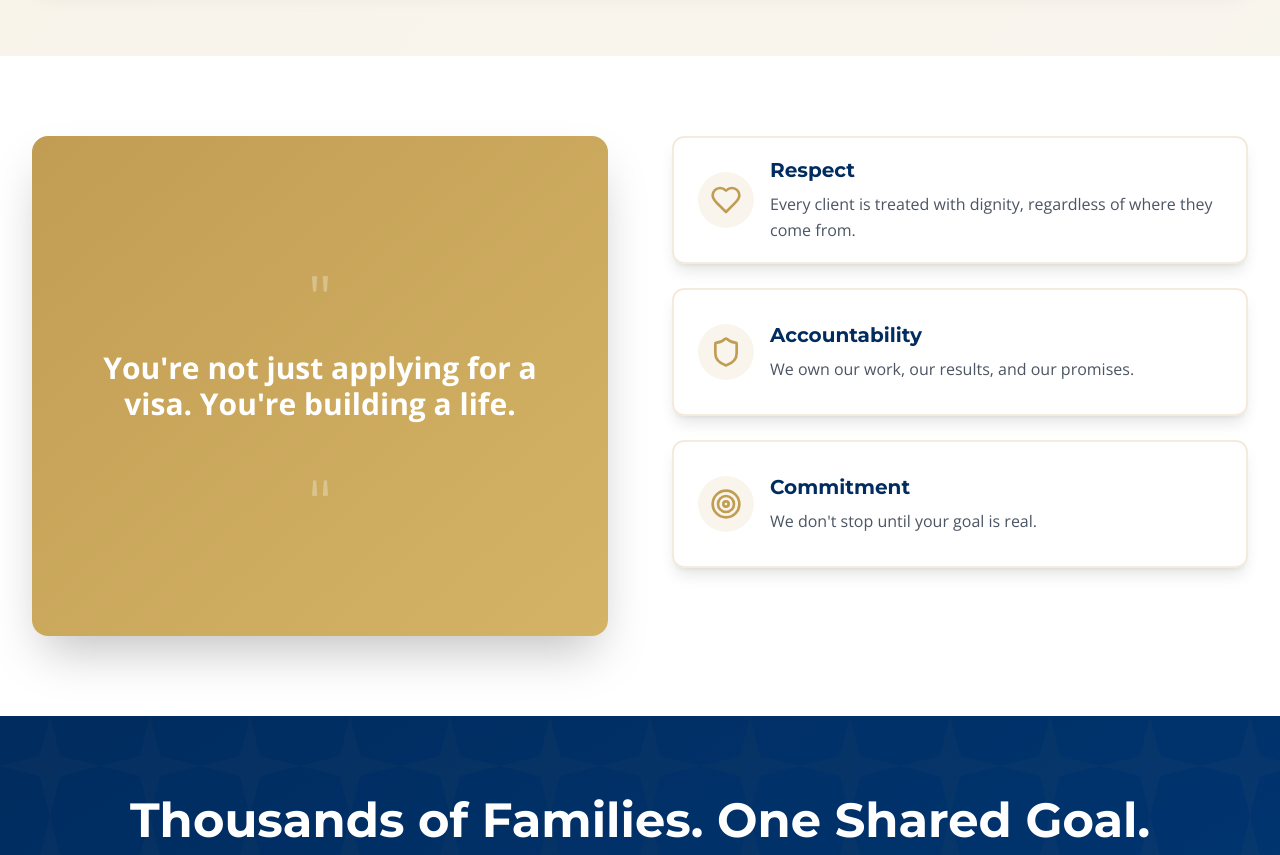
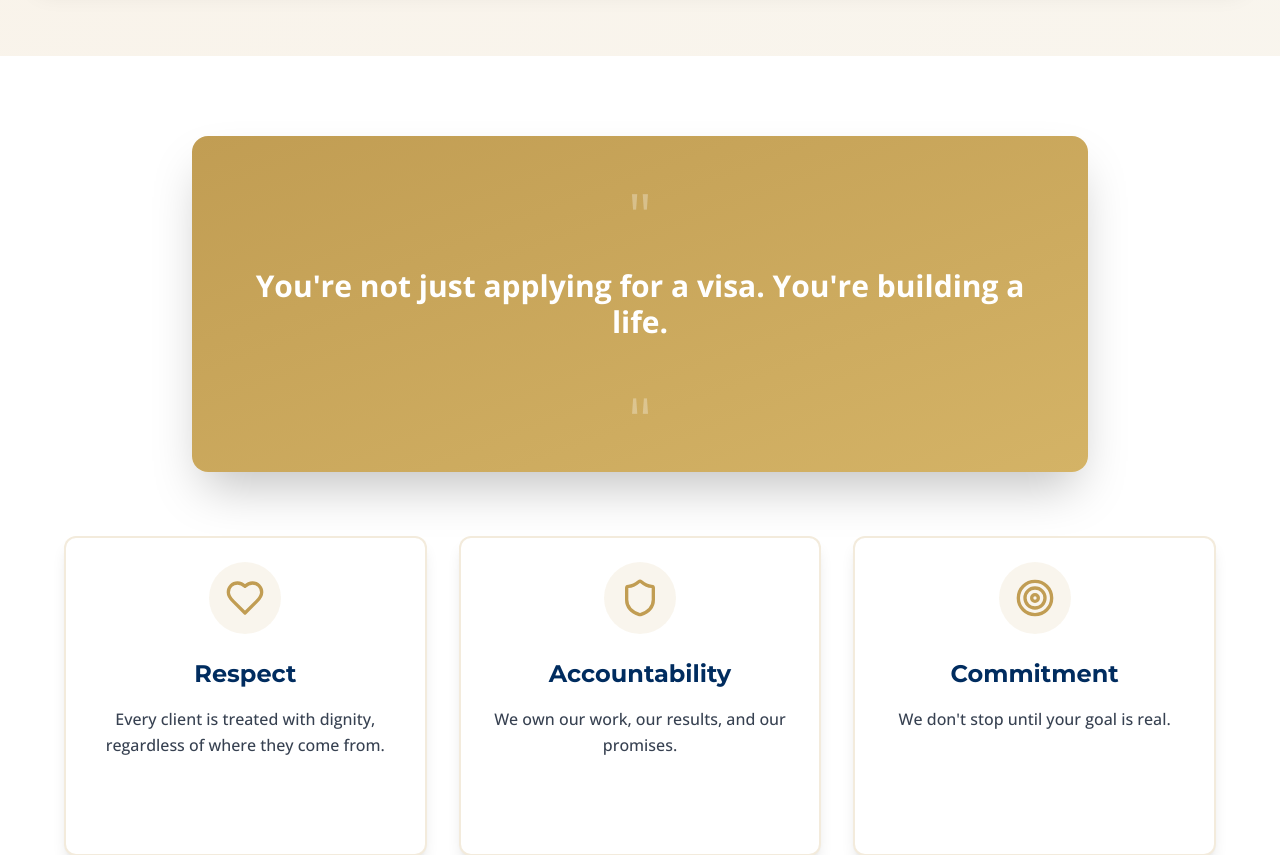
Before and after one commit to OctiAI/RAC_project-bolt, a React (Vite) app: page / in a window 1280 px wide. Shown: the part 3080-3935 px from the top of the page. Built offline with nearby package versions, Linux system fonts and the light colour scheme.

Commit message:
Center WhyItMatters section and reorganize values

```diff
--- a/src/components/WhyItMatters.tsx
+++ b/src/components/WhyItMatters.tsx
@@ -41,15 +41,14 @@ const WhyItMatters: React.FC<WhyItMattersProps> = ({ currentLanguage }) => {
   return (
     <section ref={ref} className="py-20 bg-white">
       <div className="max-w-7xl mx-auto px-4 sm:px-6 lg:px-8">
-        <div className="grid lg:grid-cols-2 gap-16 items-stretch">
-          {/* Left Side - Quote */}
+        {/* Centered Quote Section */}
         <motion.div
-            initial={{ opacity: 0, x: -50 }}
-            animate={isInView ? { opacity: 1, x: 0 } : {}}
+          initial={{ opacity: 0, y: 50 }}
+          animate={isInView ? { opacity: 1, y: 0 } : {}}
           transition={{ duration: 0.8 }}
-            className="bg-gradient-to-br from-gold-primary to-gold-secondary flex items-center justify-center p-12 rounded-2xl shadow-2xl min-h-[500px]"
+          className="text-center mb-16"
         >
-            <div className="text-center">
+          <div className="bg-gradient-to-br from-gold-primary to-gold-secondary rounded-2xl p-12 shadow-2xl max-w-4xl mx-auto">
             <div className="text-6xl text-white/30 mb-6">"</div>
             <blockquote className="text-2xl sm:text-3xl font-bold text-white leading-tight">
               {t.whyItMatters.quote}
@@ -58,12 +57,12 @@ const WhyItMatters: React.FC<WhyItMattersProps> = ({ currentLanguage }) => {
           </div>
         </motion.div>
 
-          {/* Right Side - Values Cards */}
+        {/* Values Cards - Centered and Side by Side */}
         <motion.div
-            initial={{ opacity: 0, x: 50 }}
-            animate={isInView ? { opacity: 1, x: 0 } : {}}
+          initial={{ opacity: 0, y: 50 }}
+          animate={isInView ? { opacity: 1, y: 0 } : {}}
           transition={{ duration: 0.8, delay: 0.2 }}
-            className="space-y-6"
+          className="grid md:grid-cols-3 gap-8 max-w-6xl mx-auto"
         >
           {values.map((value, index) => (
             <motion.div
@@ -71,7 +70,7 @@ const WhyItMatters: React.FC<WhyItMattersProps> = ({ currentLanguage }) => {
               initial={{ opacity: 0, y: 30 }}
               animate={isInView ? { opacity: 1, y: 0 } : {}}
               transition={{ duration: 0.6, delay: 0.4 + (index * 0.1) }}
-                className="relative h-32"
+              className="relative h-80"
               style={{ perspective: '1000px' }}
             >
               <motion.div
@@ -85,22 +84,20 @@ const WhyItMatters: React.FC<WhyItMattersProps> = ({ currentLanguage }) => {
               >
                 {/* Front Side */}
                 <div
-                    className="absolute inset-0 bg-white rounded-xl shadow-lg border-2 border-gold-primary/20 p-6 flex items-center space-x-4"
+                  className="absolute inset-0 bg-white rounded-xl shadow-lg border-2 border-gold-primary/20 p-6 flex flex-col items-center text-center"
                   style={{
                     backfaceVisibility: 'hidden'
                   }}
                 >
-                    <div className="bg-gold-primary/10 p-3 rounded-full">
-                      <value.icon className="w-8 h-8 text-gold-primary" />
+                  <div className="bg-gold-primary/10 p-4 rounded-full mb-6">
+                    <value.icon className="w-10 h-10 text-gold-primary" />
                   </div>
-                    <div>
-                      <h3 className="text-xl font-bold text-navy-primary mb-2">
+                  <h3 className="text-2xl font-bold text-navy-primary mb-4">
                     {value.title}
                   </h3>
-                      <p className="text-gray-600">
+                  <p className="text-gray-700 leading-relaxed font-medium">
                     {value.description}
                   </p>
-                    </div>
                 </div>
 
                 {/* Back Side */}
@@ -120,7 +117,6 @@ const WhyItMatters: React.FC<WhyItMattersProps> = ({ currentLanguage }) => {
           ))}
         </motion.div>
       </div>
-      </div>
     </section>
   );
 };
```
Lines whose indentation alone changed are shown as unchanged.
